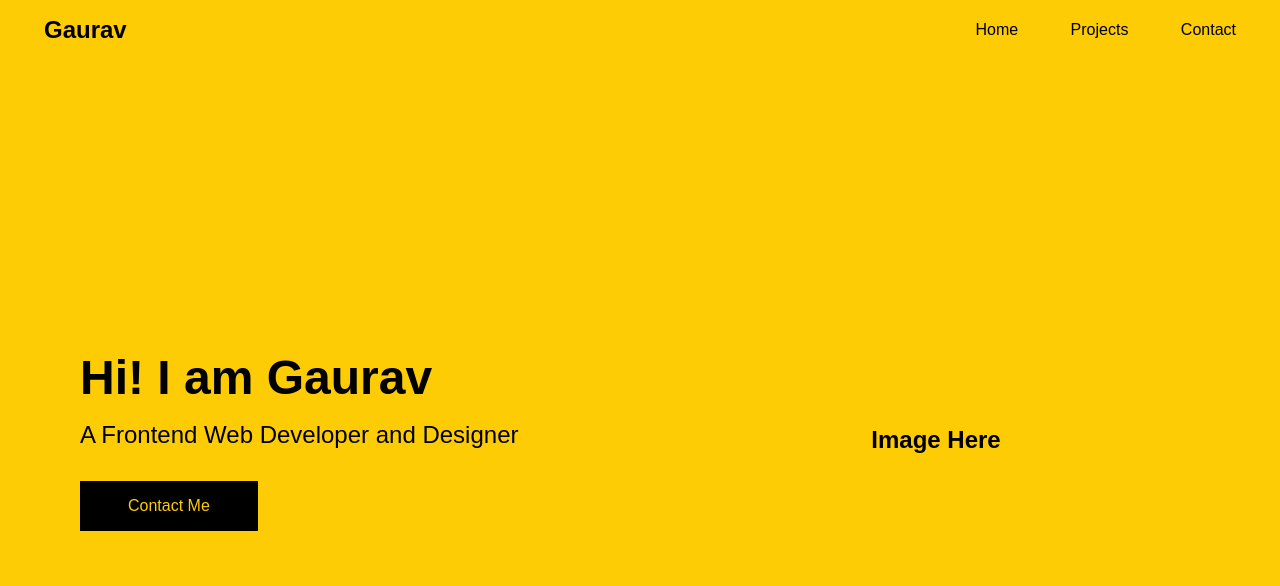
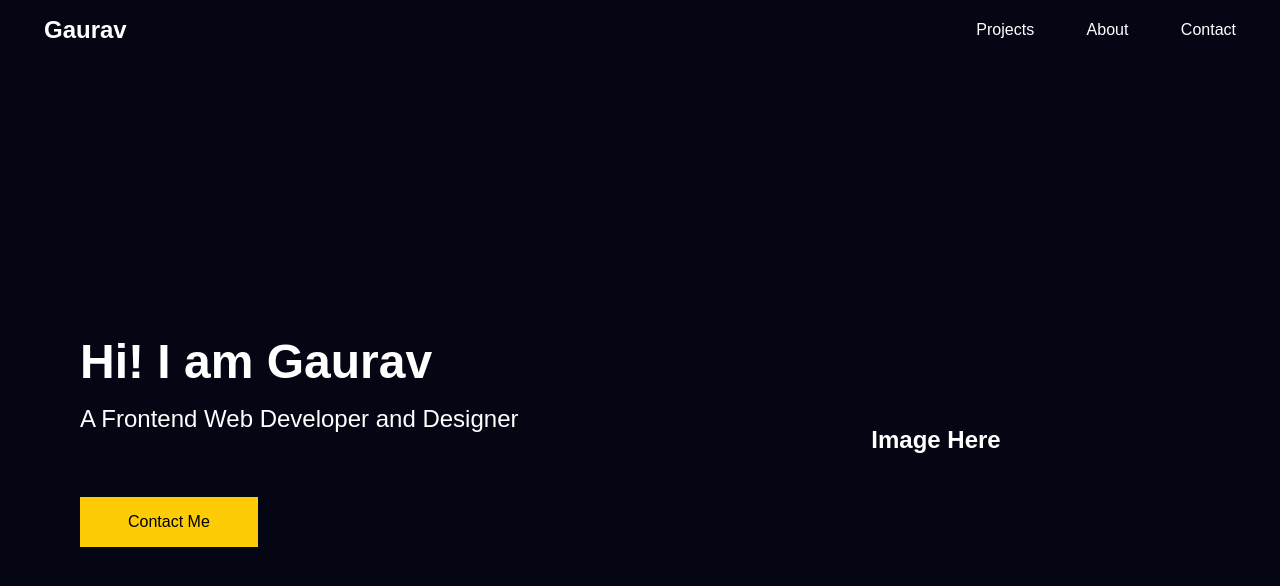
Before and after one commit to GauravVKulkarni/Portfolio, a plain HTML site: page index.html in a window 1280 px wide. Drawn offline with Linux system fonts and the light colour scheme.

Commit message:
Changed color palette

```diff
--- a/index.html
+++ b/index.html
@@ -8,11 +8,13 @@
 </head>
 <body>
     <nav>
-        <div class = "logo">Gaurav</div>
-        <div class="navitems">
-            <a href="/">Home</a>
-            <a href="/">Projects</a>
-            <a href="/">Contact</a>
+        <div class="navbox">
+            <div class = "logo">Gaurav</div>
+            <div class="navitems">
+                <a href="/">Projects</a>
+                <a href="/">About</a>
+                <a href="/">Contact</a>
+            </div>
         </div>
     </nav>
     <section class="hero">
--- a/style.css
+++ b/style.css
@@ -3,20 +3,22 @@
     margin: 0;
     padding: 0;
     font-family: sans-serif ;
+    background: rgb(4,6,20);
 }
 
 nav {
     height: 60px;
     display: flex;
-    background: #fdcc04;
+    background: rgb(4,6,20);
     justify-content: space-between;
     align-items: center;
     padding-left: 20px;
     padding-right: 20px;
+
 }
 
 .logo {
-    color: #000000;
+    color: #ffffff;
     font-size: 1.5rem;
     font-weight: bold;
     padding: 1.5rem;
@@ -24,12 +26,12 @@ nav {
 
 nav a {
     text-decoration: none;
-    color: #000000;
+    color: #ffffff;
     padding: 0 1.5rem;
 }
 
 .hero {
-    background: #fdcc04;
+    background: rgb(4,6,20);
 }
 
 .herocontainer {
@@ -44,7 +46,7 @@ nav a {
     flex-direction: column;
     justify-content: center;
     align-items: flex-start;
-    color: #000000;
+    color: #ffffff;
     padding: 0rem 2rem;
 }
 
@@ -58,12 +60,21 @@ nav a {
     font-size: 1.5rem;
 }
 
+.navbox{
+    width: 100%;
+    display: flex;
+    justify-content: space-between;
+    align-items: center;
+    border: 2px #000000;
+}
+
 button {
+    margin-top: 2rem;
     padding: 1rem 3rem;
     font-size: 1rem;
     border: none;
-    color: #fdcc04;
-    background: #000000;
+    background: #fdcc04;
+    color: #000000;
     cursor: pointer;
 }
 
@@ -77,6 +88,7 @@ button:hover{
     justify-content: center;
     align-items: center;
     padding: 0rem 2rem;
+    color: #ffffff;
 }
 
 @media screen and (max-width: 768px) {
```
